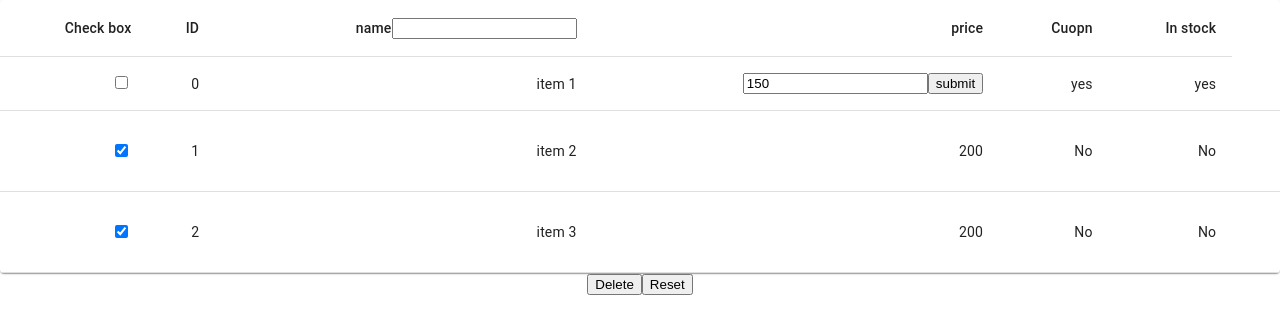
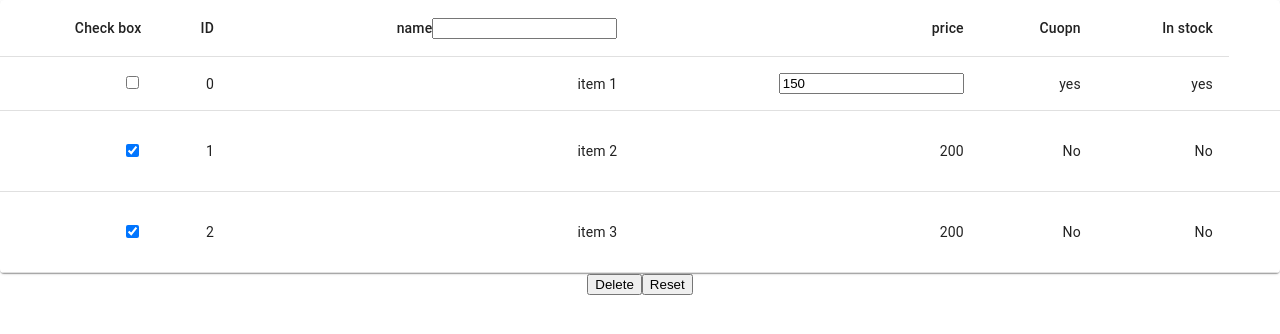
Before and after one commit to AnilNeeli/Sifars, a React (Create React App) app: page / in a window 1280 px wide. Both pictures are taken after a click on the element "150". Shown: the top 334 px of the page. Built offline with nearby package versions, Linux system fonts and the light colour scheme.

Commit message:
new version

```diff
--- a/src/Task.js
+++ b/src/Task.js
@@ -165,8 +165,7 @@ const price=(e,selectedIndex)=>{
                 {row.name}
               </TableCell>
             <TableCell  align="right">{row.edited===false?(<p onClick={fieldChange}>{row.price}</p>):
-            (<div><input onChange={newPrice}type="text" value={row.price}></input>
-            <button onClick={fieldChange} >submit</button></div>)} </TableCell>
+            (<div><form onSubmit={fieldChange}><input  onChange={newPrice}type="text" value={row.price}></input></form></div>)} </TableCell>
               <TableCell align="right">{row.Coupn}</TableCell>
               <TableCell align="right">{row.in_stock}</TableCell>
               <TableCell align="right">{row.protein}</TableCell>
```
